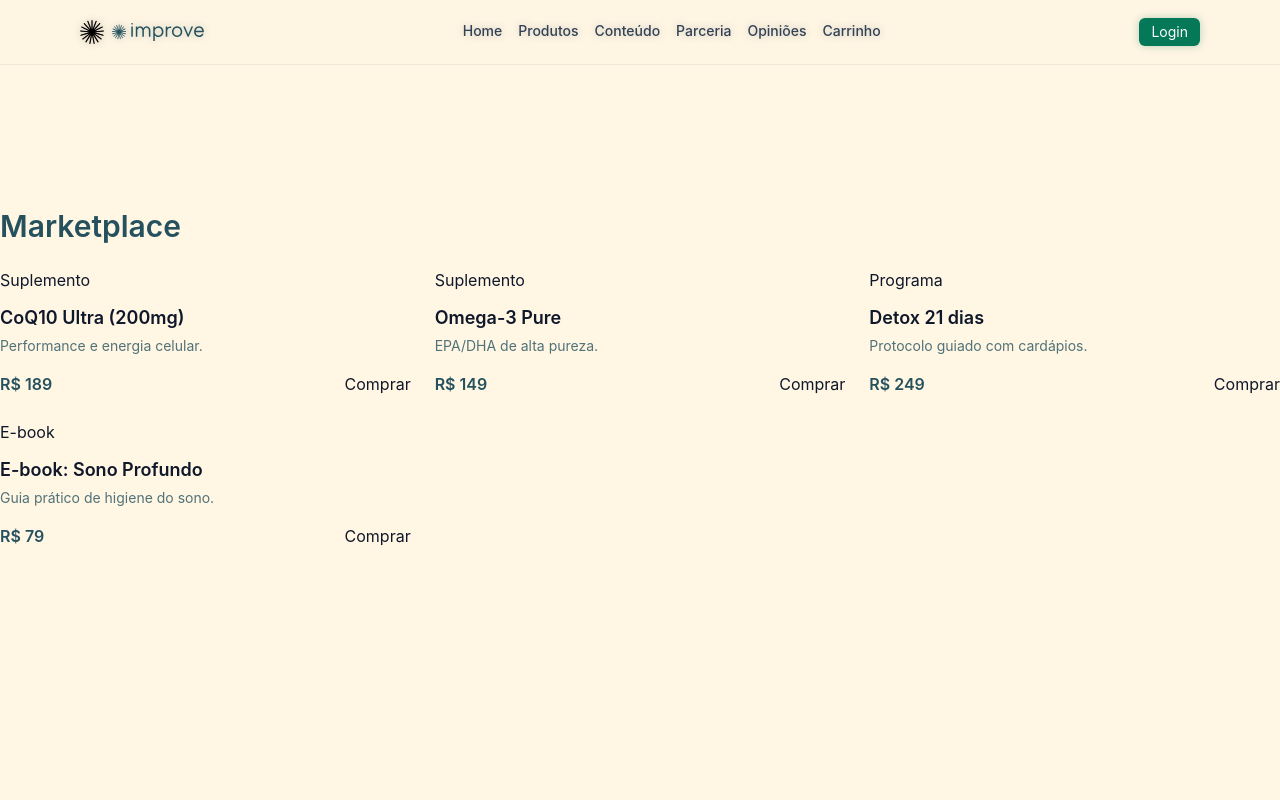
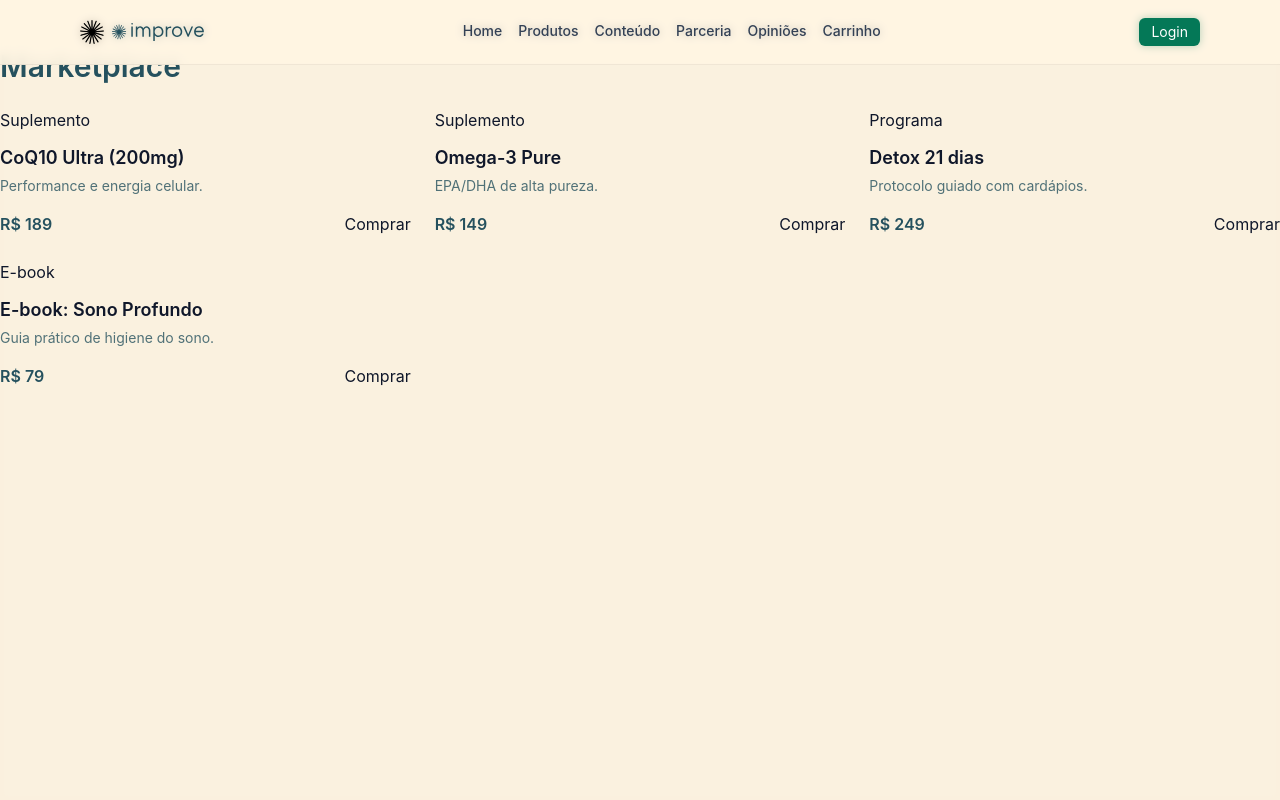
Before and after one commit to psemeghin/improve-center, a Next.js app: page /marketplace in a window 1280 px wide. Shown: the top 800 px of the page. Built offline with nearby package versions, Linux system fonts and the light colour scheme.

Commit message:
Update Layout.tsx

```diff
--- a/components/Layout.tsx
+++ b/components/Layout.tsx
@@ -1,20 +1,23 @@
 // components/Layout.tsx
 import Head from "next/head";
-import Header from "./Header";
-import Footer from "./Footer";
 import React from "react";
+import Header from "@/components/Header";
+import Footer from "@/components/Footer";
 
-type Props = {
+type LayoutProps = {
+  /** Título da página (aparece na aba do navegador) */
   title?: string;
+  /** Meta description */
   description?: string;
+  /** Conteúdo da página */
   children: React.ReactNode;
 };
 
 export default function Layout({
   title = "Improve — Wellness. Fitness. Healthness.",
-  description = "Produtos e conteúdos para performance, saúde e bem-estar.",
+  description = "Transformando vidas pelo equilíbrio: performance, saúde e bem‑estar com ciência e natureza ao seu lado.",
   children,
-}: Props) {
+}: LayoutProps) {
   return (
     <>
       <Head>
@@ -23,11 +26,11 @@ export default function Layout({
         <meta name="viewport" content="width=device-width, initial-scale=1" />
       </Head>
 
-      {/* Header fixo (fundo areia com leve blur) */}
+      {/* Cabeçalho fixo/transparente (o comportamento está no componente Header) */}
       <Header />
 
-      {/* Conteúdo principal com espaçamento para o header fixo */}
-      <main className="min-h-screen pt-20 bg-[#FFF6E3]">
+      {/* Fundo Areia + leve blur/transparência (seguindo seu padrão) */}
+      <main className="min-h-screen bg-[#FAF1DF]/95 backdrop-blur-sm">
         {children}
       </main>
 
```
